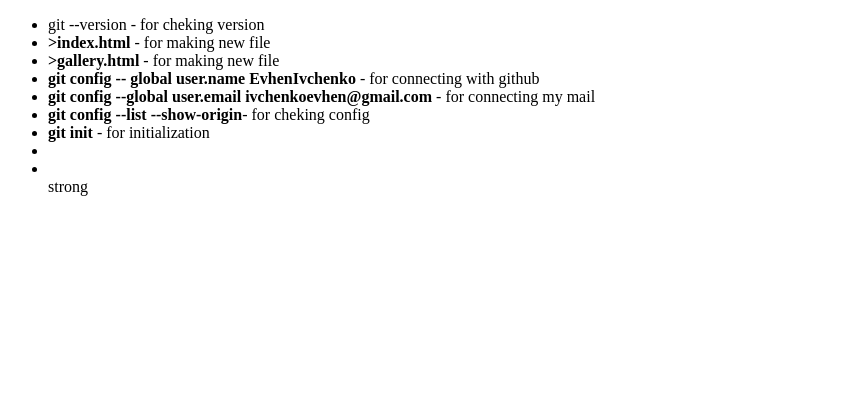
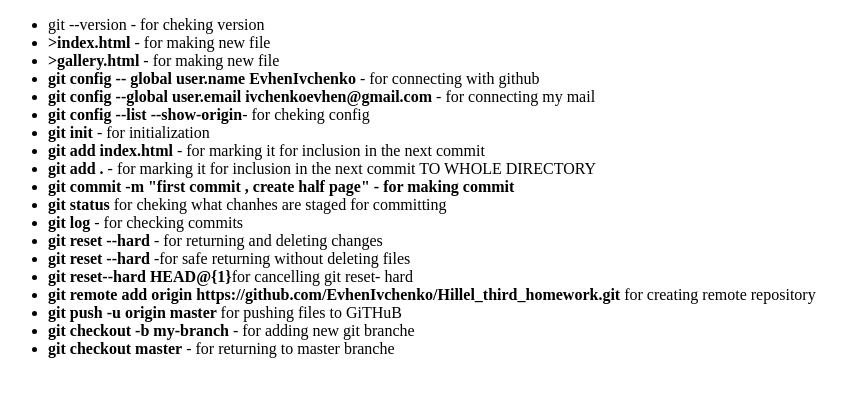
Before and after one commit to EvhenIvchenko/Hillel, a plain HTML site: page index.html in a window 1280 px wide. Shown: the whole page, without its empty margins (0-846 px from the left). Drawn offline with Linux system fonts and the light colour scheme.

Commit message:
finish index html

```diff
--- a/index.html
+++ b/index.html
@@ -20,9 +20,18 @@
                     <li><strong>git config --global user.email ivchenkoevhen@gmail.com </strong> - for connecting my mail</li>
                     <li><strong> git config --list --show-origin</strong>- for cheking config </li>
                     <li><strong>git init</strong> -  for initialization</li>
-                    <li><strong></strong> </li>
-                    <li><strong></strong> </li>
-                    <listrong >strong </li>
+                    <li><strong>git add index.html</strong> - for  marking it for inclusion in the next commit </li>
+                    <li><strong>git add . </strong> - for marking it for inclusion in the next commit TO WHOLE DIRECTORY</li>
+                    <li> <strong>git commit -m "first commit , create half page"  - for making commit</strong></li>
+                    <li> <strong>git status</strong>  for cheking what chanhes are staged for committing </li>
+                    <li> <strong>git log </strong>- for checking commits</li>
+                    <li> <strong>git reset --hard</strong> - for returning and deleting changes</li>
+                    <li> <strong>git reset --hard</strong> -for safe returning without deleting files</li>
+                    <li> <strong>git reset--hard HEAD@{1}</strong>for cancelling git reset- hard</li>
+                    <li> <strong>git remote add origin https://github.com/EvhenIvchenko/Hillel_third_homework.git</strong> for creating remote repository</li>
+                    <li> <strong>git push -u origin master  </strong> for  pushing files to GiTHuB </li>
+                    <li><strong>git checkout -b my-branch</strong> - for adding new git branche</li>
+                    <li><strong>git checkout master</strong> - for returning to master branche</li>
                 </ul>
             </section>
         </main>
```
Also changed, not shown: gallery.html (+29 -0 lines).
